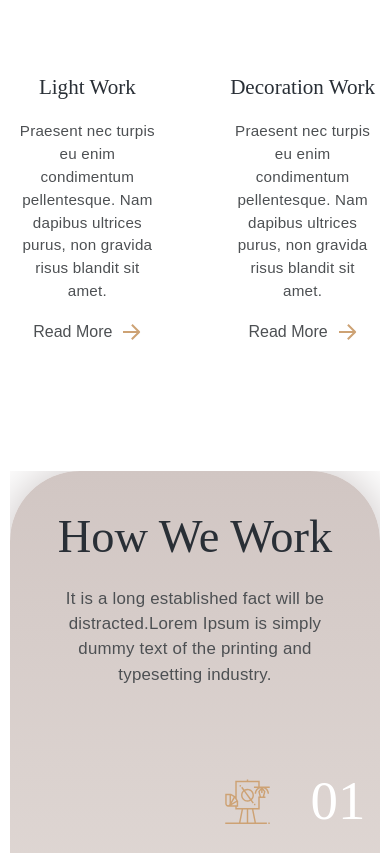
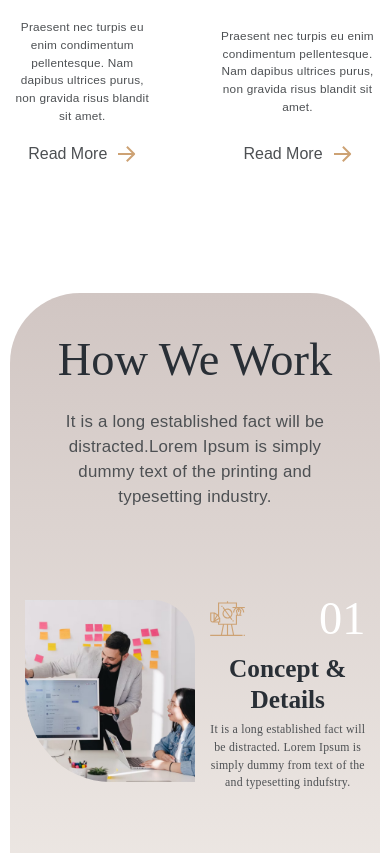
Before and after one commit to AlekseevAndreyG/InteriorDesignWebflow, a React (Create React App) app: page /services-page in a window 390 px wide. Shown: the part 1087-1940 px from the top of the page. Built offline with nearby package versions, Linux system fonts and the light colour scheme.

Commit message:
небольшие фиксы

```diff
--- a/src/Pages/AboutPage/components/AboutLidDesigners/AboutLidDesigners.css
+++ b/src/Pages/AboutPage/components/AboutLidDesigners/AboutLidDesigners.css
@@ -167,3 +167,10 @@
     gap: 60px;
   }
 }
+
+@media screen and (max-width: 426px) {
+  .lid-designers-cart {
+    width: 290px;
+    height: 440px;
+  }
+}
--- a/src/Pages/ServicesPage/components/ServicesHowWeWork/ServicesHowWeWork.css
+++ b/src/Pages/ServicesPage/components/ServicesHowWeWork/ServicesHowWeWork.css
@@ -12,6 +12,7 @@
   border-radius: 70px;
   padding: 10% 4% 8% 4%;
   box-shadow: 0px 0px 50px 0px #c5bfbf;
+  -webkit-box-shadow: 0px 0px 50px 0px #c5bfbf;
 }
 
 .services-how-we-work-heading {
@@ -115,18 +116,52 @@
     display: flex;
     flex-direction: row;
     align-items: center;
-    gap: 30px;
+    gap: 15px;
+  }
+
+  .services-how-we-work-cart-img {
+    width: 50%;
+    height: 100%;
+    border-radius: 0px 25% 0px 50%;
   }
 
   .services-how-we-work-cart-title-img {
-    width: 45px;
-    height: 45px;
+    width: 35px;
+    height: 35px;
+  }
+
+  .count-cart {
+    color: #fff;
+    text-align: center;
+    font-family: DM Serif Display;
+    font-size: 5.5vh;
+    font-style: normal;
+    font-weight: 400;
+    line-height: 125%;
   }
   .services-how-we-work-cart-wrap {
-    gap: 15px;
+    gap: 5px;
   }
 
   .services-how-we-work-cart-text {
-    gap: 10px;
+    gap: 5px;
+  }
+
+  .services-how-we-work-cart-text p {
+    color: #4d5053;
+    font-family: Jost;
+    font-size: 1.4vh;
+    font-style: normal;
+    font-weight: 400;
+    line-height: 150%;
+    letter-spacing: 0.22px;
   }
 }
+
+@media screen and (max-width: 450px) {
+  .services-how-we-work-wrap {
+    padding: 10% 4% 8% 4%;
+    box-shadow: 0px 0px 0px 0px #ffffff;
+    -webkit-box-shadow: 0px 0px 0px 0px #ffffff;
+  }
+}
--- a/src/Pages/ServicesPage/components/SevicesHeading/ServicesHeading.css
+++ b/src/Pages/ServicesPage/components/SevicesHeading/ServicesHeading.css
@@ -116,4 +116,19 @@
   .services-heading-title h1 {
     width: 60%;
   }
+
+  .services-heading-text-cart {
+    gap: 20px;
+  }
+
+  .services-heading-text-cart span {
+    width: 95%;
+    color: #4d5053;
+    text-align: center;
+    font-size: 1.4vh;
+    font-style: normal;
+    font-weight: 400;
+    line-height: 150%;
+    letter-spacing: 0.22px;
+  }
 }
--- a/src/components/Header/Mobile/HeaderMobile.js
+++ b/src/components/Header/Mobile/HeaderMobile.js
@@ -1,5 +1,5 @@
 import React, { useRef } from "react";
-import { NavLink } from "react-router-dom";
+import { Link } from "react-router-dom";
 import { CSSTransition } from "react-transition-group";
 import "./HeaderMobile.css";
 import BurgerActive from "./Burger/Active/BurgerActive";
@@ -21,22 +21,22 @@
 
         <ul className="header-nav-list-mobile">
           <li>
-            <NavLink to="/">Home</NavLink>
+            <Link to="/">Home</Link>
           </li>
           <li>
-            <NavLink to="/about-page">About Us</NavLink>
+            <Link to="/about-page">About Us</Link>
           </li>
           <li>
-            <NavLink to="/services-page">Services</NavLink>
+            <Link to="/services-page">Services</Link>
           </li>
           <li>
-            <NavLink to="">Project</NavLink>
+            <Link to="">Project</Link>
           </li>
           <li>
-            <NavLink to="">Blog</NavLink>
+            <Link to="">Blog</Link>
           </li>
           <li>
-            <NavLink to="">Contact</NavLink>
+            <Link to="">Contact</Link>
           </li>
         </ul>
         <HeaderSocialMobile />
```
